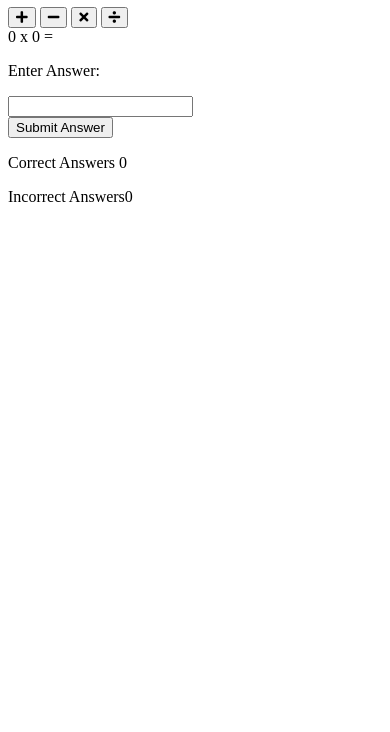
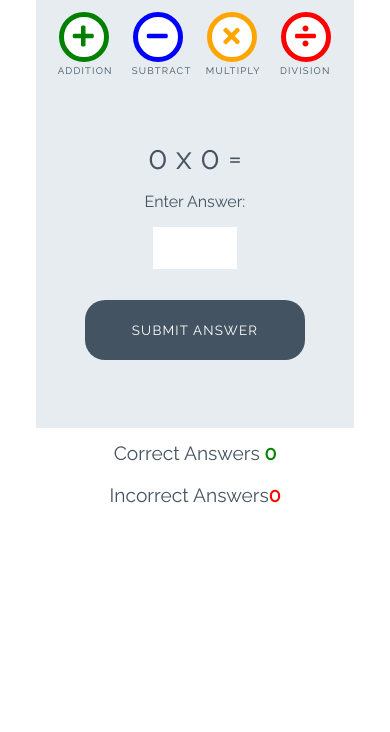
Before and after one commit to Travyssm/love-mathss, a plain HTML site: page index.html in a window 390 px wide. Shown: the part 112-844 px from the top of the page. Drawn offline with Linux system fonts and the light colour scheme.

Commit message:
Add styles for game

```diff
--- a/assets/css/style.css
+++ b/assets/css/style.css
@@ -0,0 +1,251 @@
+/* --------- Global style */
+
+body {
+    background-color: white;
+    font-family: "Raleway", sans-serif;
+    color: #445361;
+    text-align: center;
+}
+
+/* --------- Heading */
+
+.heading {
+    text-align: center;
+    font-size: 2.5rem;
+}
+
+.logo {
+    height: 40px;
+    padding-right: 5px;
+}
+
+/* --------- Game layout */
+
+.game-area {
+    background-color: #E6ECF0;
+    box-sizing: border-box;
+    width: 85%;
+    height: 65vh;
+    max-height: 450px;
+    max-width: 830px;
+    margin-left: auto;
+    margin-right: auto;
+    padding: 1%;
+}
+
+.question-area {
+    width: 50%;
+    font-size: 2rem;
+    margin: auto;
+    padding: 50px 0;
+}
+
+.question-area span {
+    padding: 0 15px;
+}
+
+.score-area {
+    margin: 5px auto;
+    width: 60%;
+    font-size: 1.2rem;
+}
+
+.controls-area {
+    width: 85%;
+    margin: 30px auto;
+}
+
+#score {
+    color: green;
+    font-weight: bold;
+}
+
+#incorrect {
+    color: red;
+    font-weight: bold;
+}
+
+.answer-message {
+    display: none;
+    font-size: 1rem;
+}
+
+#answer-box {
+    border: none;
+    color: #445361;
+    display: inline-block;
+    height: 40px;
+    width: 80px;
+    font-size: 1.2rem;
+}
+
+.scores {
+    display: inline-block;
+    padding: 25px;
+}
+
+/* --------- Buttons */
+
+.btn {
+    width: 220px;
+    height: 60px;
+    font-family: "Raleway", sans-serif;
+    text-transform: uppercase;
+    letter-spacing: 1.2px;
+    color: white;
+}
+
+.btn:focus {
+    outline: none;
+}
+
+.btn--big {
+    padding-top: 10px;
+    border-radius: 50%;
+    background-color: white;
+    border: 10px solid;
+    width: 100px;
+    height: 100px;
+    font-size: 3.2rem;
+    margin: 0 30px;
+    transition: all 0.5s;
+}
+
+.btn--big::after {
+    content: attr(data-type);
+    font-size: medium;
+    color: #445361;
+    position: relative;
+    left: -0.5rem;
+}
+.btn--blue {
+    border-color: blue;
+    color: blue;
+}
+
+.btn--blue:active,
+.btn--blue:hover {
+    background-color: darkblue;
+    color: white;
+}
+
+.btn--orange {
+    border-color: orange;
+    color: orange;
+}
+
+.btn--orange:active,
+.btn--orange:hover {
+    background-color: darkorange;
+    color: white;
+}
+
+.btn--red {
+    border-color: red;
+    color: red;
+}
+
+.btn--red:active,
+.btn--red:hover {
+    background-color: darkred;
+    color: white;
+}
+
+.btn--green {
+    border-color: green;
+    color: green;
+}
+
+.btn--green:active,
+.btn--green:hover {
+    background-color: darkgreen;
+    color: white;
+}
+
+.btn--gray {
+    margin-top: 25px;
+    background-color: #445361;
+    border: 1px transparent;
+    border-radius: 20px;
+}
+
+.btn--gray:active,
+.btn--gray:hover {
+    background-color: #0d1013;
+}
+
+/* --------- Media queries */
+
+@media (max-width: 414px) {
+    .controls-area {
+        width: 100%;
+    }
+
+    .btn--big {
+        margin: 0 10px;
+        padding: 5px;
+        border: 5px solid;
+        width: 50px;
+        height: 50px;
+        font-size: 1.5rem;
+    }
+
+    .btn--big::after {
+        font-size: 0.6rem;
+        left: -0.7rem;
+    }
+
+    .question-area {
+        padding: 10% 0;
+        width: 100%;
+    }
+
+    .question-area span {
+        padding: 0;
+    }
+
+    .answer-message {
+        display: block;
+    }
+
+    #answer-box {
+        display: block;
+        margin: 0 auto;
+    }
+    .btn--gray {
+        margin-top: 0;
+    }
+
+    .score-area {
+        width: 100%;
+    }
+
+    .scores {
+        margin: 0.5em auto;
+        display: block;
+        padding: 5px;
+    }
+
+    .heading {
+        font-size: 2rem;
+    }
+}
+
+@media (max-width: 320px) {
+    .game-area {
+        height: 70vh;
+    }
+
+    .controls-area {
+        width: 75%;
+        margin: 10px auto;
+    }
+
+    .btn--big {
+        margin: 10px 10px;
+    }
+    .question-area {
+        padding: 10px 0;
+    }
+
+}
--- a/index.html
+++ b/index.html
@@ -18,16 +18,16 @@
 
     <div class="game-area">
         <div class="controls-area">
-            <button class="btn btn--big btn--green">
+            <button data-type="addition" class="btn btn--big btn--green">
                 <i class="fas fa-plus"></i>
             </button>
-            <button class="btn btn--big btn--blue">
+            <button data-type="subtract" class="btn btn--big btn--blue">
                 <i class="fas fa-minus"></i>
             </button>
-            <button class="btn btn--big btn--orange">
+            <button data-type="multiply" class="btn btn--big btn--orange">
                 <i class="fas fa-times"></i>
             </button>
-            <button class="btn btn--big btn--red">
+            <button data-type="division" class="btn btn--big btn--red">
                 <i class="fas fa-divide"></i>
             </button>
         </div>
@@ -39,7 +39,7 @@
             <p class="answer-message">Enter Answer:</p>
             <input id="answer-box" type="number">
         </div>
-        <button class="btn btn--gray">Submit Answer</button>
+        <button data-type="submit" class="btn btn--gray">Submit Answer</button>
 
     </div>
 
```
